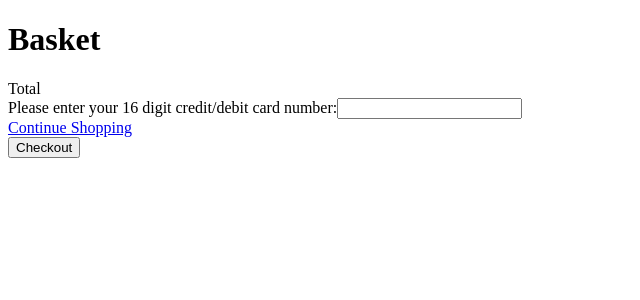
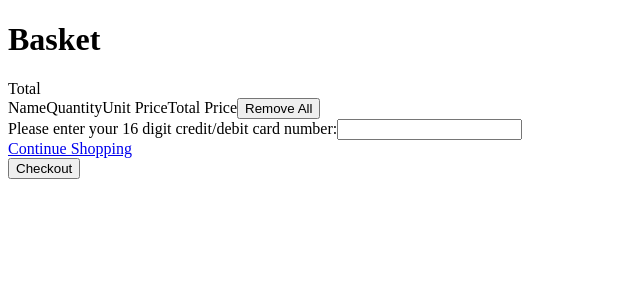
Before and after one commit to mrrustemka/shopping-simulator, a React (Create React App) app: page /basket in a window 1280 px wide. Shown: the top 300 px of the page, without its empty margins (0-640 px from the left). Built offline with nearby package versions, Linux system fonts and the light colour scheme.

Commit message:
create-basket-product-component

```diff
--- a/src/components/Basket.jsx
+++ b/src/components/Basket.jsx
@@ -3,12 +3,14 @@ import { Link } from "react-router-dom";
 import Total from "./Total";
 import Card from "./Card";
 import Checkout from "./Checkout";
+import BasketProduct from "./BasketProduct";
 
 function Basket() {
   return (
     <div>
       <h1>Basket</h1>
       <Total />
+      <BasketProduct />
       <Card />
       <Link to="/">Continue Shopping</Link>
       <Checkout />
--- /dev/null
+++ b/src/components/BasketProduct.jsx
@@ -0,0 +1,15 @@
+import React from "react";
+
+function BasketProduct() {
+  return (
+    <div className="basket">
+      <p>Name</p>
+      <p>Quantity</p>
+      <p>Unit Price</p>
+      <p>Total Price</p>
+      <button>Remove All</button>
+    </div>
+  );
+}
+
+export default BasketProduct;
--- a/src/index.css
+++ b/src/index.css
@@ -1,3 +1,4 @@
-.product p {
+.product p,
+.basket p {
   display: inline;
 }
```
